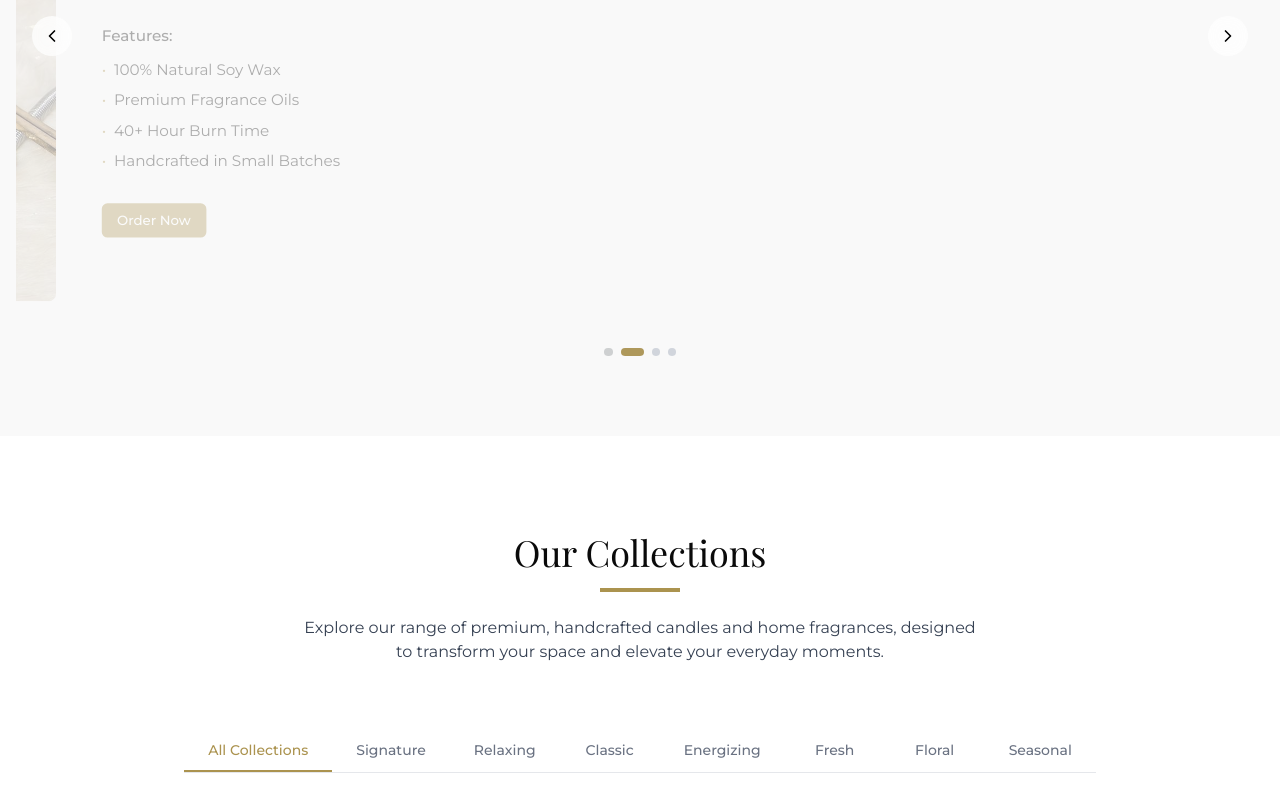
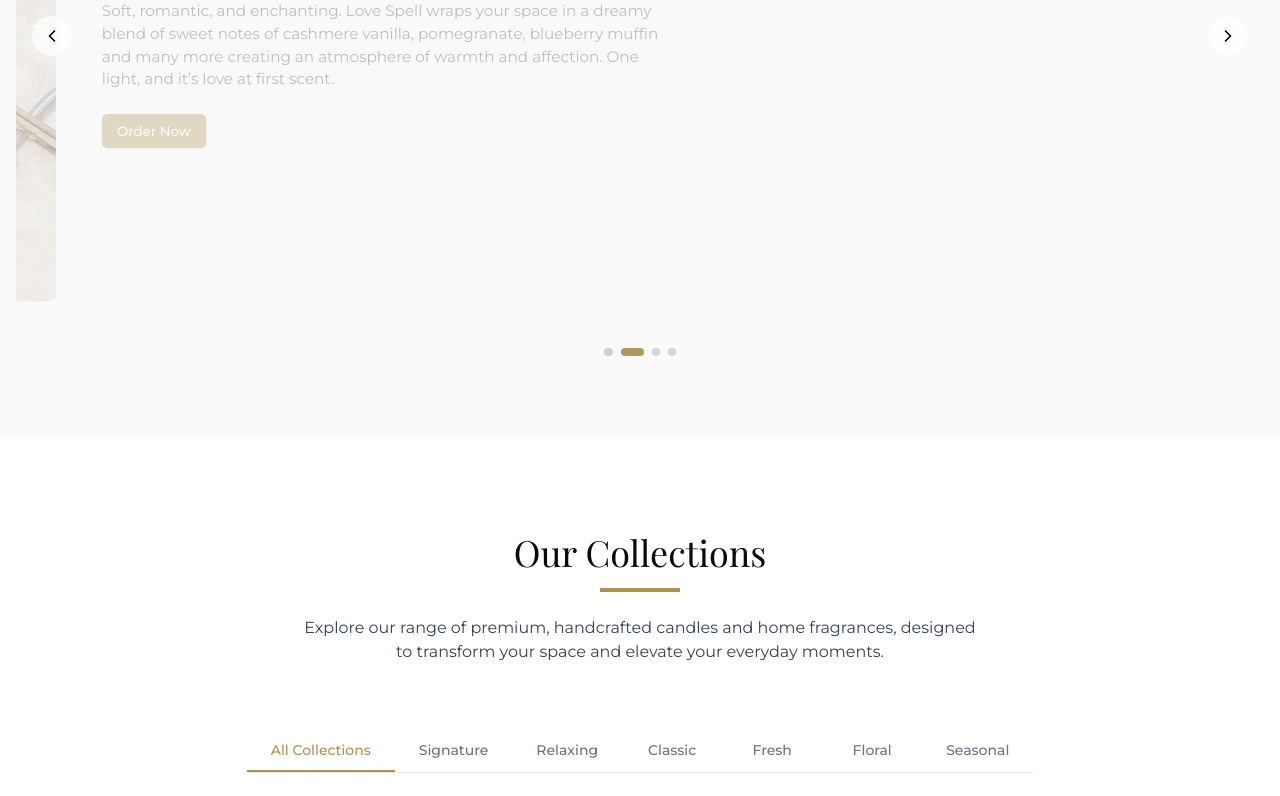
Before and after one commit to iscedcs/scentsandsparkleatelier, a Next.js app: page /collections in a window 1280 px wide. Shown: the part 1424-2220 px from the top of the page. Built offline with nearby package versions, Linux system fonts and the light colour scheme; a web font is replaced by a local one.

Commit message:
fix: fixed corrections on home, about and contact page

```diff
--- a/components/immersive-product-showcase.tsx
+++ b/components/immersive-product-showcase.tsx
@@ -114,28 +114,6 @@ export function ImmersiveProductShowcase({ products }: ImmersiveProductShowcaseP
                 <div className="w-16 h-0.5 bg-primary mb-4 md:mb-6"></div>
                 <p className="text-gray-700 mb-4 md:mb-6 text-sm md:text-base">{currentProduct.description}</p>
 
-                <div className="mb-4 md:mb-8">
-                  <h4 className="font-medium mb-3 text-sm md:text-base">Features:</h4>
-                  <ul className="space-y-2 text-sm md:text-base">
-                    <li className="flex items-start">
-                      <span className="text-primary mr-2">•</span>
-                      <span>100% Natural Soy Wax</span>
-                    </li>
-                    <li className="flex items-start">
-                      <span className="text-primary mr-2">•</span>
-                      <span>Premium Fragrance Oils</span>
-                    </li>
-                    <li className="flex items-start">
-                      <span className="text-primary mr-2">•</span>
-                      <span>40+ Hour Burn Time</span>
-                    </li>
-                    <li className="flex items-start">
-                      <span className="text-primary mr-2">•</span>
-                      <span>Handcrafted in Small Batches</span>
-                    </li>
-                  </ul>
-                </div>
-
                 <div className="mt-auto">
                   <Button asChild className="bg-primary hover:bg-primary/90 text-white">
                   <Link href='https://scentsandsparkleatelier.bumpa.shop/'>
--- a/components/pages/contact/floating-contact-bubbles.tsx
+++ b/components/pages/contact/floating-contact-bubbles.tsx
@@ -17,7 +17,7 @@ export function FloatingContactBubbles() {
   const isInView = useInView(ref, { once: false, amount: 0.2 })
 
   const bubbles = [
-    { type: "message" as BubbleType, icon: <MessageSquare className="h-6 w-6" />, label: "Send Message" },
+    // { type: "message" as BubbleType, icon: <MessageSquare className="h-6 w-6" />, label: "Send Message" },
     { type: "email" as BubbleType, icon: <Mail className="h-6 w-6" />, label: "Email Us" },
     { type: "phone" as BubbleType, icon: <Phone className="h-6 w-6" />, label: "Call Us" },
     { type: "location" as BubbleType, icon: <MapPin className="h-6 w-6" />, label: "Find Us" },
@@ -88,7 +88,7 @@ export function FloatingContactBubbles() {
                 <X className="h-5 w-5" />
               </button>
 
-              {activeBubble === "message" && (
+              {/* {activeBubble === "message" && (
                 <div>
                   <h3 className="font-heading text-2xl mb-6">Send Us a Message</h3>
                   <form className="space-y-6">
@@ -135,7 +135,7 @@ export function FloatingContactBubbles() {
                     <Button className="bg-primary hover:bg-primary/90 text-white">Send Message</Button>
                   </form>
                 </div>
-              )}
+              )} */}
 
               {activeBubble === "email" && (
                 <div>
--- a/components/pages/contact/interactive-contact-tabs.tsx
+++ b/components/pages/contact/interactive-contact-tabs.tsx
@@ -47,12 +47,12 @@ export function InteractiveContactTabs() {
         <div className="max-w-4xl mx-auto">
           <div className="flex justify-center mb-12">
             <div className="inline-flex bg-muted/50 p-1 rounded-full">
-              <TabButton
+              {/* <TabButton
                 active={activeTab === "message"}
                 onClick={() => setActiveTab("message")}
                 icon={<MessageSquare className="h-4 w-4 mr-2" />}
                 label="Send Message"
-              />
+              /> */}
               <TabButton
                 active={activeTab === "info"}
                 onClick={() => setActiveTab("info")}
@@ -70,7 +70,7 @@ export function InteractiveContactTabs() {
 
           {/* Tab Content */}
           <AnimatePresence mode="wait">
-            {activeTab === "message" && (
+            {/* {activeTab === "message" && (
               <motion.div
                 key="message"
                 initial={{ opacity: 0, y: 20 }}
@@ -159,7 +159,7 @@ export function InteractiveContactTabs() {
                   </motion.div>
                 )}
               </motion.div>
-            )}
+            )} */}
 
             {activeTab === "info" && (
               <motion.div
--- a/components/scent-experience-section.tsx
+++ b/components/scent-experience-section.tsx
@@ -24,7 +24,7 @@ export function ScentExperienceSection() {
       name: "Fruiti ",
       description: "Citrus scents are known to reduce stress and anxiety, promoting a sense of calm and well-being. invigorating aroma of citrus scented candles, expertly crafted to uplift and revitalize your space. These candles combine the natural essence of citrus fruits – lemons, limes, oranges, and grapefruits – to create a refreshing ambiance that's perfect for any room.",
       mood: "Uplifting & Energizing",
-      notes: ["Lemons", "Limes", "Oranges", "Grapefruits"],
+      notes: ["Citrus", "mixed fruits", "vanilla"],
       image: "/images/fruiti.jpg",
       color: "bg-pink-50",
     },
--- a/components/scent-finder-quiz.tsx
+++ b/components/scent-finder-quiz.tsx
@@ -7,6 +7,7 @@ import { ArrowRight, Check, RefreshCw } from "lucide-react"
 import Image from "next/image"
 import type { Product } from "@/components/product-grid"
 import MaxWidthWrapper from "./shared/max-widthwrapper"
+import Link from "next/link"
 
 interface ScentFinderQuizProps {
   products: Product[]
@@ -189,7 +190,11 @@ export function ScentFinderQuiz({ products }: ScentFinderQuizProps) {
                       <p className="text-gray-700 mb-4">{recommendedProduct.description}</p>
                       <p className="text-primary font-medium mb-6">{recommendedProduct.price}</p>
                       <div className="flex gap-4">
-                        <Button className="bg-primary hover:bg-primary/90 text-white">View Product</Button>
+                        <Button asChild className="bg-primary hover:bg-primary/90 text-white">
+                        <Link href='https://scentsandsparkleatelier.bumpa.shop/'>
+                        View Product
+                        </Link>
+                        </Button>
                         <Button variant="outline" onClick={resetQuiz} className="flex items-center gap-2">
                           <RefreshCw className="h-4 w-4" />
                           Try Again
--- a/lib/const.tsx
+++ b/lib/const.tsx
@@ -43,14 +43,6 @@ export const products: Product[] = [
     },
     {
       id: "6",
-      name: "Citrus Burst",
-      description: "An energizing blend of citrus notes that brings a fresh, clean scent to your space.",
-      image: "/products/IMG_2337.JPG",
-      price: "₦8,500",
-      category: "Energizing",
-    },
-    {
-      id: "7",
       name: "Earthy Room Spray",
       description: "Earthy – A Breath of Nature 🌿✨ Grounding, fresh, and effortlessly calming. Earthy brings the outdoors in with rich, natural notes that create a peaceful, refreshing atmosphere. One spritz, and your space feels like a deep breath of fresh air.",
       image: "/products/photo_2025-04-13_22-16-10.jpg",
@@ -58,7 +50,7 @@ export const products: Product[] = [
       category: "Fresh",
     },
     {
-      id: "8",
+      id: "7",
       name: "Love Notes Room Spray",
       description: "A scent that feels like a love letter in the air. Love Notes fills your space with a soft, warm fragrance that lingers beautifully, comforting and inviting, Just one spritz, and your room feels like magic.",
       image: "/products/photo_2025-04-13_22-16-15.jpg",
@@ -66,7 +58,7 @@ export const products: Product[] = [
       category: "Floral",
     },
     {
-      id: "9",
+      id: "8",
       name: "Charm Room Spray",
       description: "One spray, and your space comes alive. Charm is light, inviting, and lingers just enough to make an impression. Perfect for those who love a scent that feels warm, elegant, and effortlessly fresh.",
       image: "/products/photo_2025-04-13_22-16-23.jpg",
@@ -74,7 +66,7 @@ export const products: Product[] = [
       category: "Seasonal",
     },
     {
-      id: "10",
+      id: "9",
       name: "Citrus Diffuser",
       description: "Fresh, Zesty, Uplifting Bright, crisp, and full of life. This citrus-infused diffuser blends oranges, lemons, and grapefruits to energize your space and keep it smelling clean and refreshing all day.",
       image: "/products/photo_2025-04-13_22-16-30.jpg",
@@ -82,7 +74,7 @@ export const products: Product[] = [
       category: "Seasonal",
     },
     {
-      id: "11",
+      id: "10",
       name: "Oud Mist Diffuser",
       description: "Bold, Rich, Timeless Deep, woody, and effortlessly luxurious. Oud Mist fills your space with the warm, smoky essence of oud, blended with rich, lingering notes that create a sense of mystery and sophistication.",
       image: "/products/photo_2025-04-13_22-16-33.jpg",
@@ -90,15 +82,15 @@ export const products: Product[] = [
       category: "Seasonal",
     },
     {
-      id: "12",
+      id: "11",
       name: "Love Notes Diffuser",
       description: "Love Notes – Soft, Sweet, Romantic A scent that feels like love at first whiff. Love Notes is a dreamy blend of soft florals, warm vanilla, and a hint of musk perfect for creating a cozy, intimate atmosphere.",
       image: "/products/photo_2025-04-13_22-16-35.jpg",
-      price: "₦15,000",
+      price: "₦15,000 - ₦20,000",
       category: "Seasonal",
     },
     {
-      id: "13",
+      id: "12",
       name: "Redolent",
       description: "Rich, bold, and unforgettable. Redolent fills your space with a lingering aroma that captivates the senses. Warm, inviting, and deeply comforting. This is the scent that turns moments into memories. Infused with notes of pomegranate, refreshing aroma of pineapple and passion fruit.",
       image: "/products/IMG_2242.JPG",
```
